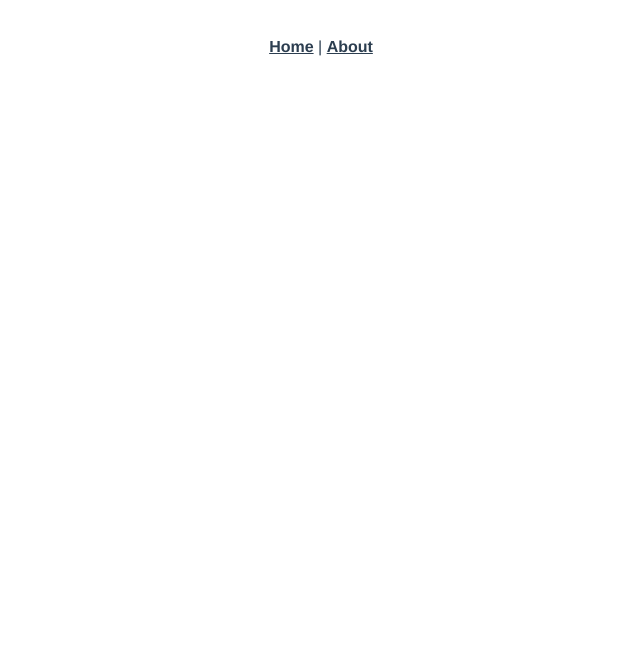
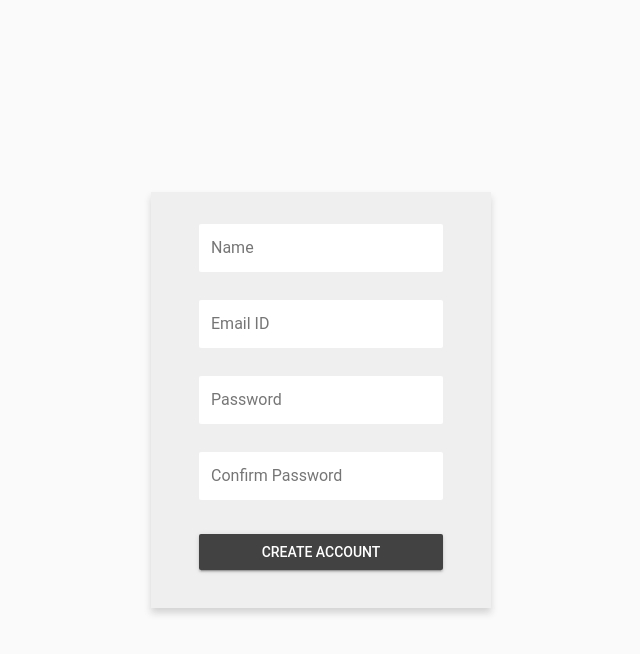
Before and after one commit to akshays94/ndaysof, a Vue app: page /register in a window 1280 px wide. Shown: the top 654 px of the page, without its empty margins (319-959 px from the left). Built offline with nearby package versions, Linux system fonts and the light colour scheme.

Commit message:
INITIAL COMMIT

```diff
--- a/package.json
+++ b/package.json
@@ -11,8 +11,12 @@
   },
   "dependencies": {
     "core-js": "^2.6.5",
+    "material-design-icons-iconfont": "^3.0.3",
+    "roboto-fontface": "*",
+    "typewriter-effect": "^2.6.0",
     "vue": "^2.6.10",
     "vue-router": "^3.0.3",
+    "vuetify": "^1.5.5",
     "vuex": "^3.0.1"
   },
   "devDependencies": {
@@ -27,6 +31,7 @@
     "chai": "^4.1.2",
     "eslint": "^5.16.0",
     "eslint-plugin-vue": "^5.0.0",
+    "vue-cli-plugin-vuetify": "^0.5.0",
     "vue-template-compiler": "^2.6.10"
   },
   "eslintConfig": {
--- a/public/index.html
+++ b/public/index.html
@@ -5,7 +5,7 @@
     <meta http-equiv="X-UA-Compatible" content="IE=edge">
     <meta name="viewport" content="width=device-width,initial-scale=1.0">
     <link rel="icon" href="<%= BASE_URL %>favicon.ico">
-    <title>ndaysof</title>
+    <title>N Days Of ...</title>
   </head>
   <body>
     <noscript>
--- a/src/App.vue
+++ b/src/App.vue
@@ -1,31 +1,8 @@
 <template>
-  <div id="app">
-    <div id="nav">
-      <router-link to="/">Home</router-link> |
-      <router-link to="/about">About</router-link>
-    </div>
-    <router-view/>
-  </div>
+  <v-app>
+    <router-view></router-view>
+  </v-app>
 </template>
 
-<style>
-#app {
-  font-family: 'Avenir', Helvetica, Arial, sans-serif;
-  -webkit-font-smoothing: antialiased;
-  -moz-osx-font-smoothing: grayscale;
-  text-align: center;
-  color: #2c3e50;
-}
-#nav {
-  padding: 30px;
-}
-
-#nav a {
-  font-weight: bold;
-  color: #2c3e50;
-}
-
-#nav a.router-link-exact-active {
-  color: #42b983;
-}
-</style>
+<script>
+</script>
--- a/src/components/HelloWorld.vue
+++ /dev/null
@@ -1,60 +0,0 @@
-<template>
-  <div class="hello">
-    <h1>{{ msg }}</h1>
-    <p>
-      For a guide and recipes on how to configure / customize this project,<br>
-      check out the
-      <a href="https://cli.vuejs.org" target="_blank" rel="noopener">vue-cli documentation</a>.
-    </p>
-    <h3>Installed CLI Plugins</h3>
-    <ul>
-      <li><a href="https://github.com/vuejs/vue-cli/tree/dev/packages/%40vue/cli-plugin-babel" target="_blank" rel="noopener">babel</a></li>
-      <li><a href="https://github.com/vuejs/vue-cli/tree/dev/packages/%40vue/cli-plugin-eslint" target="_blank" rel="noopener">eslint</a></li>
-      <li><a href="https://github.com/vuejs/vue-cli/tree/dev/packages/%40vue/cli-plugin-unit-mocha" target="_blank" rel="noopener">unit-mocha</a></li>
-      <li><a href="https://github.com/vuejs/vue-cli/tree/dev/packages/%40vue/cli-plugin-e2e-cypress" target="_blank" rel="noopener">e2e-cypress</a></li>
-    </ul>
-    <h3>Essential Links</h3>
-    <ul>
-      <li><a href="https://vuejs.org" target="_blank" rel="noopener">Core Docs</a></li>
-      <li><a href="https://forum.vuejs.org" target="_blank" rel="noopener">Forum</a></li>
-      <li><a href="https://chat.vuejs.org" target="_blank" rel="noopener">Community Chat</a></li>
-      <li><a href="https://twitter.com/vuejs" target="_blank" rel="noopener">Twitter</a></li>
-      <li><a href="https://news.vuejs.org" target="_blank" rel="noopener">News</a></li>
-    </ul>
-    <h3>Ecosystem</h3>
-    <ul>
-      <li><a href="https://router.vuejs.org" target="_blank" rel="noopener">vue-router</a></li>
-      <li><a href="https://vuex.vuejs.org" target="_blank" rel="noopener">vuex</a></li>
-      <li><a href="https://github.com/vuejs/vue-devtools#vue-devtools" target="_blank" rel="noopener">vue-devtools</a></li>
-      <li><a href="https://vue-loader.vuejs.org" target="_blank" rel="noopener">vue-loader</a></li>
-      <li><a href="https://github.com/vuejs/awesome-vue" target="_blank" rel="noopener">awesome-vue</a></li>
-    </ul>
-  </div>
-</template>
-
-<script>
-export default {
-  name: 'HelloWorld',
-  props: {
-    msg: String,
-  },
-};
-</script>
-
-<!-- Add "scoped" attribute to limit CSS to this component only -->
-<style scoped>
-h3 {
-  margin: 40px 0 0;
-}
-ul {
-  list-style-type: none;
-  padding: 0;
-}
-li {
-  display: inline-block;
-  margin: 0 10px;
-}
-a {
-  color: #42b983;
-}
-</style>
--- a/src/main.js
+++ b/src/main.js
@@ -1,7 +1,10 @@
 import Vue from 'vue';
+import './plugins/vuetify';
 import App from './App.vue';
 import router from './router';
 import store from './store';
+// import 'roboto-fontface/css/roboto/roboto-fontface.css'
+// import 'material-design-icons-iconfont/dist/material-design-icons.css'
 
 Vue.config.productionTip = false;
 
--- /dev/null
+++ b/src/plugins/vuetify.js
@@ -0,0 +1,16 @@
+import Vue from 'vue'
+import Vuetify from 'vuetify'
+import 'vuetify/dist/vuetify.min.css'
+
+Vue.use(Vuetify, {
+  theme: {
+    primary: '#ee44aa',
+    secondary: '#424242',
+    accent: '#82B1FF',
+    error: '#FF5252',
+    info: '#2196F3',
+    success: '#4CAF50',
+    warning: '#FFC107'
+  },
+  iconfont: 'md',
+})
--- a/src/router.js
+++ b/src/router.js
@@ -1,6 +1,7 @@
 import Vue from 'vue';
 import Router from 'vue-router';
-import Home from './views/Home.vue';
+import Login from './views/Login.vue';
+import Register from './views/Register.vue';
 
 Vue.use(Router);
 
@@ -9,17 +10,22 @@ export default new Router({
   base: process.env.BASE_URL,
   routes: [
     {
-      path: '/',
-      name: 'home',
-      component: Home,
+      path: '/login',
+      name: 'login',
+      component: Login,
     },
     {
-      path: '/about',
-      name: 'about',
-      // route level code-splitting
-      // this generates a separate chunk (about.[hash].js) for this route
-      // which is lazy-loaded when the route is visited.
-      component: () => import(/* webpackChunkName: "about" */ './views/About.vue'),
+      path: '/register',
+      name: 'register',
+      component: Register,
     },
+    // {
+    //   path: '/about',
+    //   name: 'about',
+    //   // route level code-splitting
+    //   // this generates a separate chunk (about.[hash].js) for this route
+    //   // which is lazy-loaded when the route is visited.
+    //   component: () => import(/* webpackChunkName: "about" */ './views/About.vue'),
+    // },
   ],
 });
--- a/src/views/About.vue
+++ /dev/null
@@ -1,5 +0,0 @@
-<template>
-  <div class="about">
-    <h1>This is an about page</h1>
-  </div>
-</template>
--- a/src/views/Home.vue
+++ /dev/null
@@ -1,18 +0,0 @@
-<template>
-  <div class="home">
-    <img alt="Vue logo" src="../assets/logo.png">
-    <HelloWorld msg="Welcome to Your Vue.js App"/>
-  </div>
-</template>
-
-<script>
-// @ is an alias to /src
-import HelloWorld from '@/components/HelloWorld.vue';
-
-export default {
-  name: 'home',
-  components: {
-    HelloWorld,
-  },
-};
-</script>
--- /dev/null
+++ b/src/views/Login.vue
@@ -0,0 +1,77 @@
+<template>
+  <v-container class="vcontainer">
+    <v-layout align-center justify-center row fill-height class="vlayout">
+      <v-flex shrink class="vflex">
+        <h1 ref="myid" class="text-xs-center">#100DaysOfCode</h1>
+        <br>
+        <div class="box">
+          <v-text-field
+            label="Email ID"
+            solo
+            flat
+          ></v-text-field>
+          <v-text-field
+            label="Password"
+            type="password"
+            solo
+            flat
+          ></v-text-field>
+          <v-btn block color="secondary" dark>Login</v-btn>
+          <br>
+          <v-btn block flat small @click="$router.push({ name: 'register' })">
+            New User? Sign Up
+          </v-btn>
+        </div>
+      </v-flex>
+    </v-layout>
+  </v-container>
+</template>
+
+<script>
+import Typewriter from 'typewriter-effect/dist/core';
+
+export default {
+  mounted() {
+    const typewriter = new Typewriter(this.$refs.myid, {
+      loop: true,
+    });
+
+    typewriter.typeString('#100DaysOfCode')
+      .pauseFor(2500)
+      .deleteChars(4)
+      .typeString('LeetCode')
+      .pauseFor(2500)
+      .deleteAll()
+      .typeString('#200DaysOfSweat')
+      .pauseFor(2500)
+      .deleteAll()
+      .typeString('#50DaysOfMeditation')
+      .pauseFor(2500)
+      .deleteChars(10)
+      .typeString('Running')
+      .pauseFor(2500)
+      .deleteAll()
+      .start();
+  },
+};
+</script>
+
+<style scoped>
+  .box {
+    background: #efefef;
+    box-shadow: 0 5px 7px 0 lightgray;
+    padding: 32px 48px;
+  }
+
+  .vcontainer {
+    /*border: 1px solid blue;*/
+  }
+
+  .vlayout {
+    /*border: 1px solid green;*/
+  }
+
+  .vflex {
+    /*border: 1px dotted black;*/
+  }
+</style>
--- /dev/null
+++ b/src/views/Register.vue
@@ -0,0 +1,56 @@
+<template>
+  <v-container class="vcontainer">
+    <v-layout align-center justify-center row fill-height class="vlayout">
+      <v-flex shrink class="vflex">
+        <div class="box">
+          <v-text-field
+            label="Name"
+            solo
+            flat
+          ></v-text-field>
+          <v-text-field
+            label="Email ID"
+            solo
+            flat
+          ></v-text-field>
+          <v-text-field
+            label="Password"
+            type="password"
+            solo
+            flat
+          ></v-text-field>
+          <v-text-field
+            label="Confirm Password"
+            type="password"
+            solo
+            flat
+          ></v-text-field>
+          <v-btn block color="secondary" dark>Create Account</v-btn>
+        </div>
+      </v-flex>
+    </v-layout>
+  </v-container>
+</template>
+
+<script>
+</script>
+
+<style scoped>
+  .box {
+    background: #efefef;
+    box-shadow: 0 5px 7px 0 lightgray;
+    padding: 32px 48px;
+  }
+
+  .vcontainer {
+    /*border: 1px solid blue;*/
+  }
+
+  .vlayout {
+    /*border: 1px solid green;*/
+  }
+
+  .vflex {
+    /*border: 1px dotted black;*/
+  }
+</style>
```
Also changed, not shown: src/assets/logo.svg (added), 1 other file (tests, documents, lock files or other folders).
